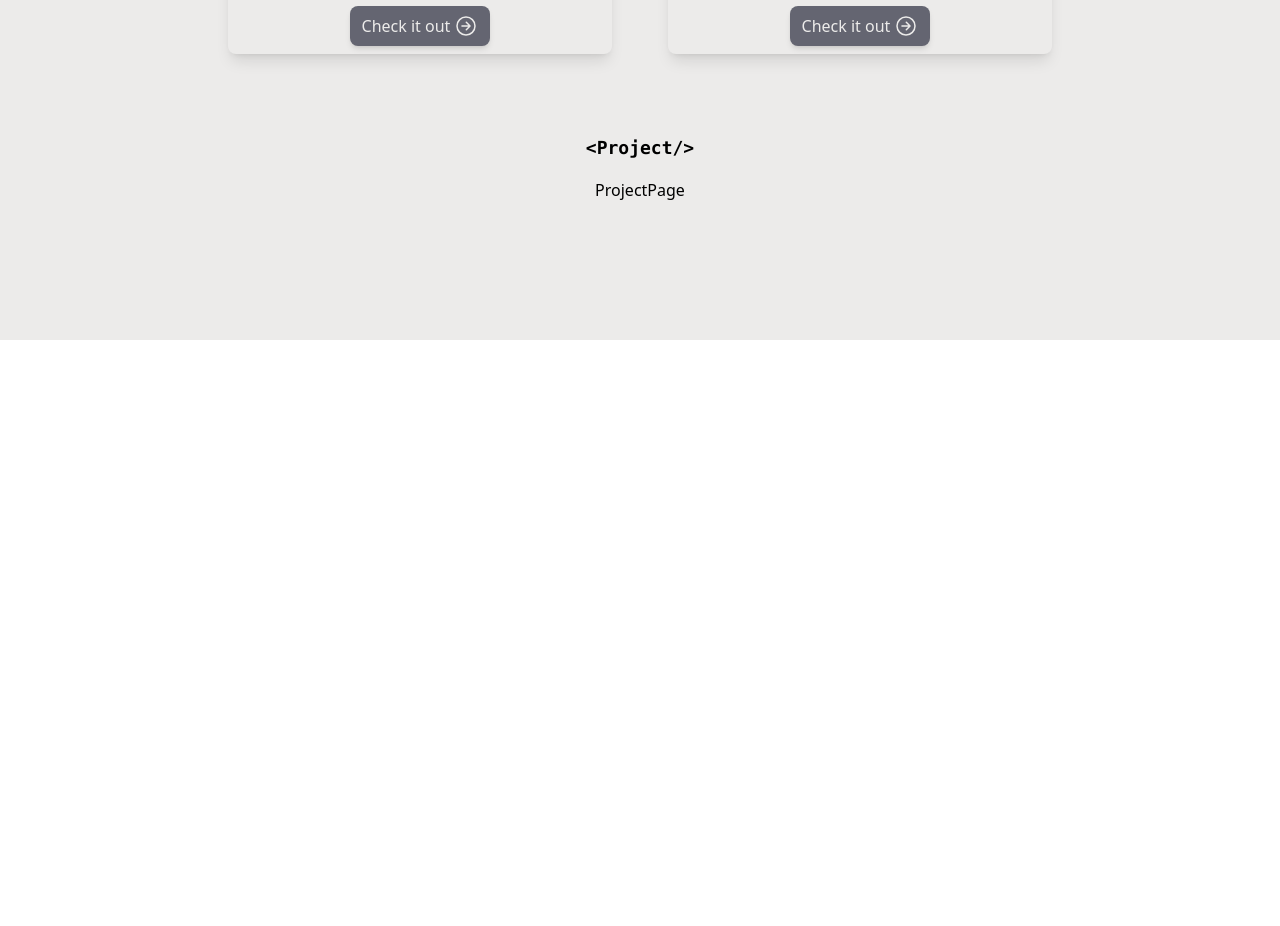
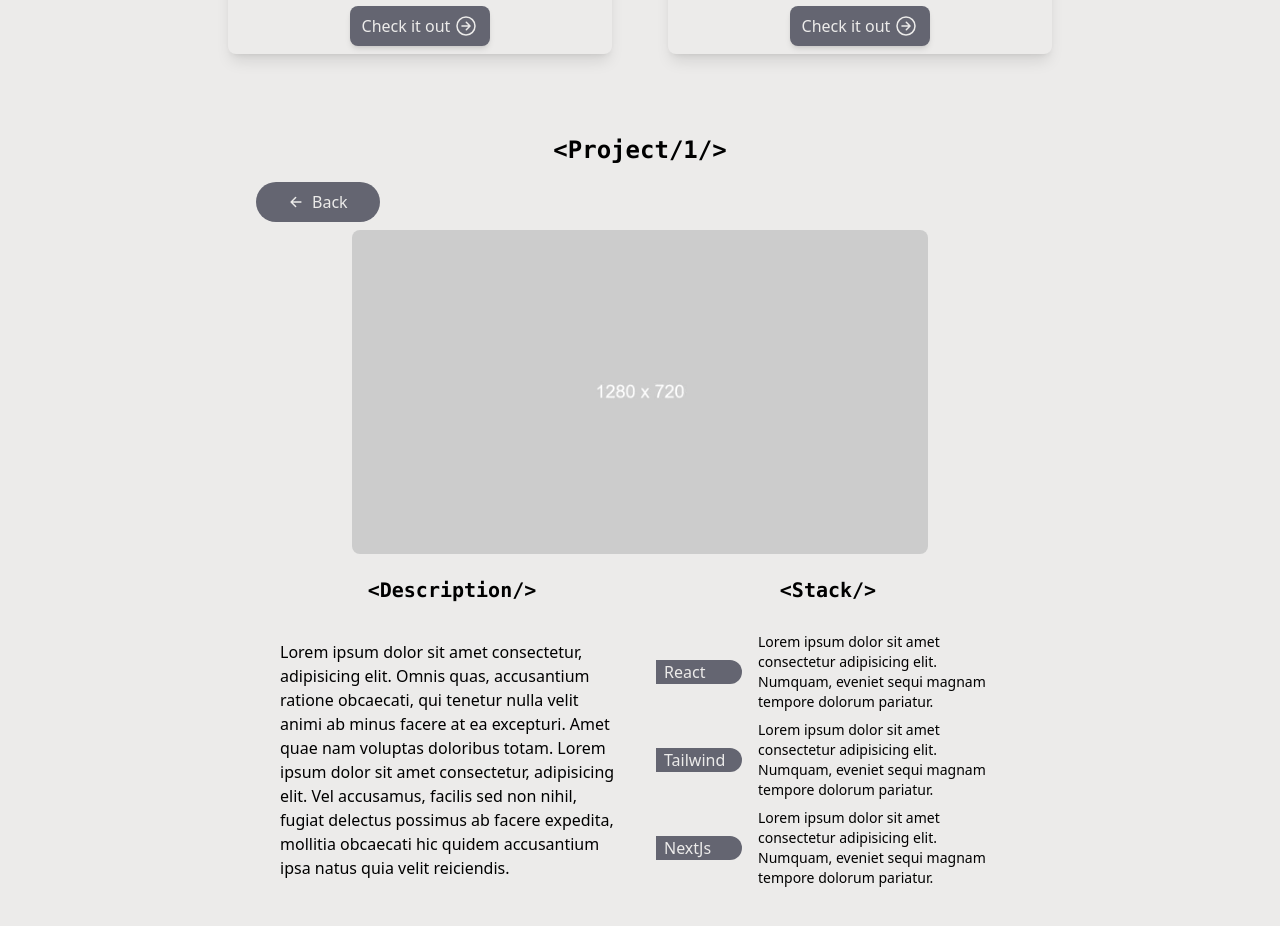
Before and after one commit to mssalkhalifah/mssalkhalifah.github.io, a Next.js app: page /projects/1 in a window 1280 px wide. Shown: the part 460-1386 px from the top of the page. Before the commit the page ends 800 px from the top, so only its background shows below. Built offline with nearby package versions, Linux system fonts and the light colour scheme.

Commit message:
added project page details

```diff
--- a/components/layouts/projects/ProjectPageLayout.tsx
+++ b/components/layouts/projects/ProjectPageLayout.tsx
@@ -1,14 +1,25 @@
 import { motion } from 'framer-motion'
+import { useRouter } from 'next/router'
+import { useEffect, useState } from 'react'
 import Header from '../../Header'
 
 const ProjectPageLayout = ({ children }: { children: React.ReactNode }) => {
+  const router = useRouter()
+  const [path, setPath] = useState('')
+  useEffect(() => {
+    setPath(() => {
+      let result = router.asPath.split('/')
+      return `${result[2] ? `/${result[2]}` : ''}`
+    })
+  }, [router.asPath])
+
   return (
     <div className=" flex flex-col items-center">
       <motion.div
         initial={{ opacity: 0, y: -50 }}
         animate={{ opacity: 1, y: 0 }}
       >
-        <Header>Project</Header>
+        <Header className=" mt-20 text-2xl font-bold ">Project{path}</Header>
       </motion.div>
       <main>{children}</main>
     </div>
--- a/pages/projects/[id].tsx
+++ b/pages/projects/[id].tsx
@@ -1,8 +1,12 @@
 import { motion } from 'framer-motion'
-import React, { ReactElement } from 'react'
+import Image from 'next/image'
+import Link from 'next/link'
+import { ReactElement } from 'react'
+import Header from '../../components/Header'
 import IndexLayout from '../../components/layouts/IndexLayout'
 import ProjectDetailsLayout from '../../components/layouts/projects/ProjectDetailsLayout'
 import ProjectPageLayout from '../../components/layouts/projects/ProjectPageLayout'
+import { IoArrowForward } from 'react-icons/io5'
 
 const ProjectPage = () => {
   return (
@@ -14,10 +18,87 @@ const ProjectPage = () => {
         pageAnimation: { opacity: 1, x: 0 },
       }}
     >
-      <div>ProjectPage</div>
+      <main className=" mx-2 mt-2 mb-10 grid max-w-3xl ">
+        <Link href={'/projects'} scroll={false}>
+          <a className=" my-2 flex items-center place-self-start rounded-full bg-primary py-2 px-8 text-lightShades hover:bg-info">
+            <IoArrowForward className=" mr-2 rotate-180" /> Back
+          </a>
+        </Link>
+        <div className=" relative max-w-xl place-self-center">
+          <Image
+            src={'/placeholder_1280_720.jpg'}
+            width="1280"
+            height="720"
+            className=" rounded-lg"
+          />
+        </div>
+        <div className=" mx-2 flex flex-col">
+          <div className=" grid grid-cols-2">
+            <Header className=" mt-4 mb-2 self-center justify-self-center text-xl font-bold">
+              Description
+            </Header>
+            <Header className=" mt-4 mb-2 self-center justify-self-center text-xl font-bold">
+              Stack
+            </Header>
+            <div className="m-4 flex flex-col self-center">
+              <p>
+                Lorem ipsum dolor sit amet consectetur, adipisicing elit. Omnis
+                quas, accusantium ratione obcaecati, qui tenetur nulla velit
+                animi ab minus facere at ea excepturi. Amet quae nam voluptas
+                doloribus totam. Lorem ipsum dolor sit amet consectetur,
+                adipisicing elit. Vel accusamus, facilis sed non nihil, fugiat
+                delectus possimus ab facere expedita, mollitia obcaecati hic
+                quidem accusantium ipsa natus quia velit reiciendis.
+              </p>
+            </div>
+            <div className=" m-4 flex flex-col">
+              <div className=" grid grid-cols-4">
+                <Link href={'https://reactjs.org/'}>
+                  <a
+                    target="_blank"
+                    className=" min-w-full place-self-start self-center rounded-r-full bg-primary pl-2 text-lightShades hover:bg-info"
+                  >
+                    React
+                  </a>
+                </Link>
+                <p className=" col-span-3 py-1 pl-4 text-sm">
+                  Lorem ipsum dolor sit amet consectetur adipisicing elit.
+                  Numquam, eveniet sequi magnam tempore dolorum pariatur.
+                </p>
+                <Link href={'#'}>
+                  <a className=" min-w-full place-self-start self-center rounded-r-full bg-primary pl-2 text-lightShades hover:bg-info">
+                    Tailwind
+                  </a>
+                </Link>
+                <p className=" col-span-3 py-1 pl-4 text-sm">
+                  Lorem ipsum dolor sit amet consectetur adipisicing elit.
+                  Numquam, eveniet sequi magnam tempore dolorum pariatur.
+                </p>
+                <Link href={'#'}>
+                  <a className=" min-w-full place-self-start self-center rounded-r-full bg-primary pl-2 text-lightShades hover:bg-info">
+                    NextJs
+                  </a>
+                </Link>
+                <p className=" col-span-3 py-1 pl-4 text-sm">
+                  Lorem ipsum dolor sit amet consectetur adipisicing elit.
+                  Numquam, eveniet sequi magnam tempore dolorum pariatur.
+                </p>
+              </div>
+            </div>
+          </div>
+        </div>
+      </main>
     </motion.div>
   )
 }
+
+const GridItem = ({
+  href,
+  description,
+}: {
+  href: string
+  description: string
+}) => {}
 
 ProjectPage.getLayout = (page: ReactElement) => {
   return (
--- a/pages/projects/index.tsx
+++ b/pages/projects/index.tsx
@@ -18,7 +18,7 @@ const ProjectPage = () => {
         <meta name="viewport" content="width=device-width, initial-scale=1.0" />
         <meta http-equiv="X-UA-Compatible" content="ie=edge"></meta>
       </Head>
-      <div className=" grid grid-cols-2">
+      <div className=" mb-10 grid grid-cols-2">
         <GridItem />
         <GridItem />
         <GridItem />
@@ -31,7 +31,7 @@ const ProjectPage = () => {
 const GridItem = () => {
   return (
     <div className=" p-2">
-      <Card link="/projects/1" />
+      <Card link="/projects/2" />
     </div>
   )
 }
--- a/tailwind.config.js
+++ b/tailwind.config.js
@@ -17,6 +17,9 @@ module.exports = {
       danger: '#f44336',
     },
     extend: {
+      gridTemplateColumns: {
+        '24fr': 'repeat(2, minmax(0, 4fr))',
+      },
       screens: {
         xsm: '290px',
         // => @media (min-width: 290px) { ... }
```
Also changed, not shown: public/placeholder_1280_720.jpg (added), public/placeholder_4_3.jpg (added).
